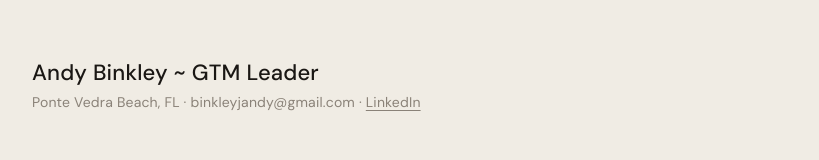
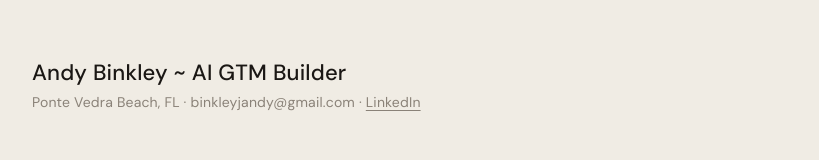
Before and after one commit to binkleyjandy/portfolio-resume, a React (Vite) app: page / in a window 1280 px wide. Shown: the top 160 px of the page, without its empty margins (230-1049 px from the left). Built offline with nearby package versions, Linux system fonts and the light colour scheme.

Commit message:
Update site

```diff
--- a/src/App.jsx
+++ b/src/App.jsx
@@ -484,7 +484,7 @@ export default function Portfolio() {
       <div style={{ maxWidth: 820, margin: "0 auto", padding: "60px 32px 0" }}>
         <div style={{ marginBottom: 48 }}>
           <div style={{ fontSize: 22, fontWeight: 500, color: "#1a1714", marginBottom: 4 }}>
-            Andy Binkley ~ GTM Leader
+            Andy Binkley ~ AI GTM Builder
           </div>
           <div style={{ fontSize: 14, color: "#8a8278", lineHeight: 1.8 }}>
             Ponte Vedra Beach, FL · binkleyjandy@gmail.com ·{" "}
```
